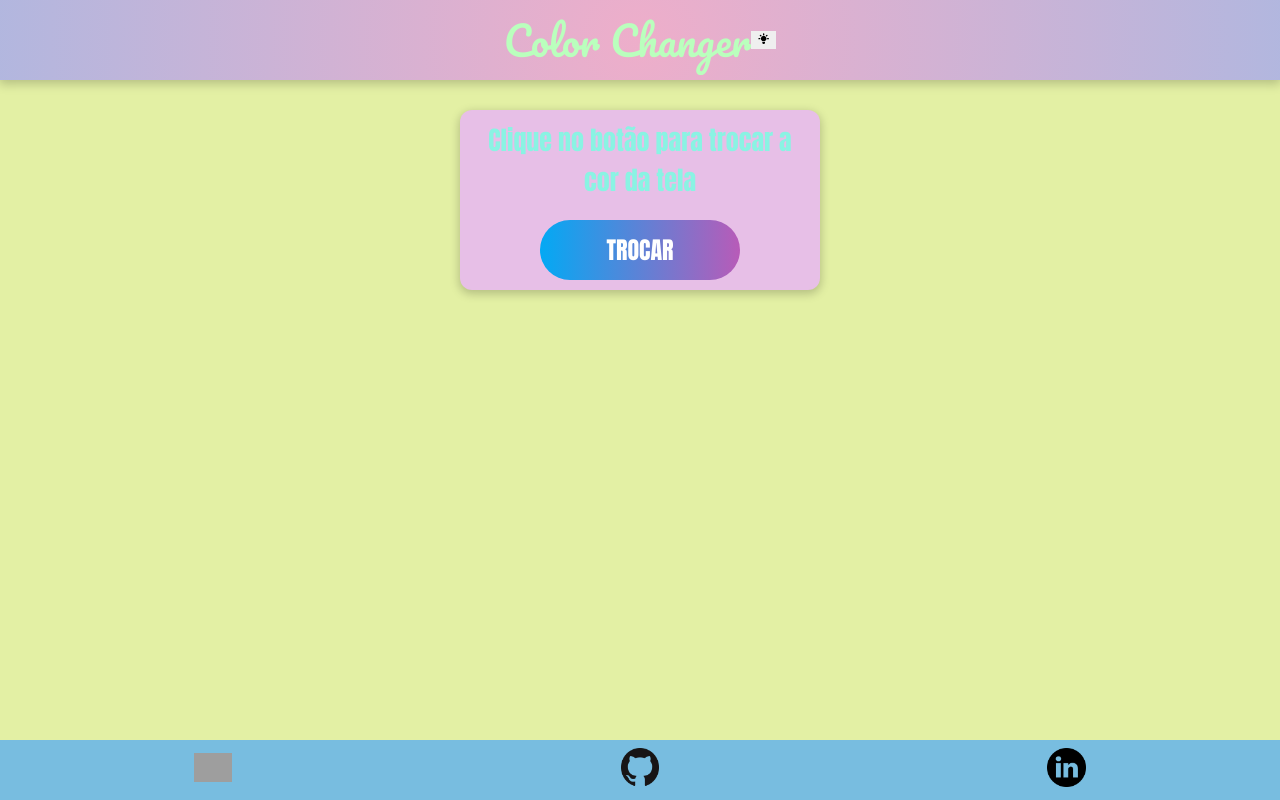
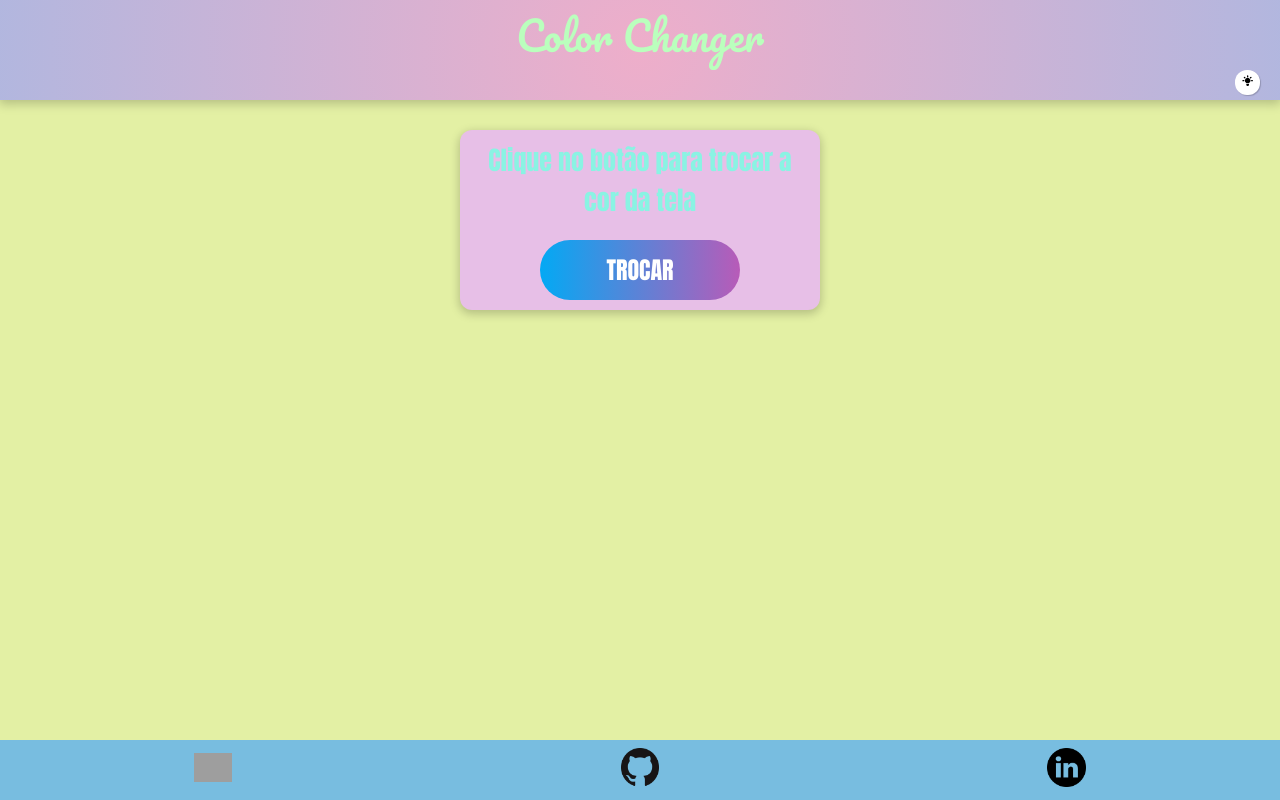
Before and after one commit to oisol/ColorChanger-React, a React (Create React App) app: page / in a window 1280 px wide. Built offline with nearby package versions, Linux system fonts and the light colour scheme; no server answers; grey boxes are pictures that could not be loaded.

Commit message:
night mode layout

```diff
--- a/src/components/Header.js
+++ b/src/components/Header.js
@@ -33,13 +33,16 @@ function Header() {
 
     return (
         <header className="header">
-            <h1 className="header--title">
-                Color Changer
-            </h1>
-            <button className='header--nightmode' onClick={nightMode}>
-                <HiLightBulb />
-            </button>
-
+            <div>
+                <h1 className="header--title">
+                    Color Changer
+                </h1>
+            </div>
+            <div className='header--nightmode'>
+                <button className='button--nightmode' onClick={nightMode}>
+                    <HiLightBulb />
+                </button>
+            </div>
         </header>
     )
 }
--- a/src/index.css
+++ b/src/index.css
@@ -12,11 +12,9 @@ body {
 }
 
 .header {
-  display: flex;
   align-items: center;
-  justify-content: center;
   flex-direction: row;
-  height: 80px;
+  height: 100px;
   background: radial-gradient(circle, rgba(238,174,202,1) 0%, rgba(148,187,233,1) 150%);
   box-shadow: 0px 3px 10px 1px #00000035;
 }
@@ -31,8 +29,25 @@ body {
   cursor: default;
 }
 
+.button--nightmode {
+  border: 0px;
+  width: 25px;
+  height: 25px;
+  cursor: pointer;
+  border-radius: 12px;
+  background-color: #ffffff;
+  box-shadow: 1px 1px 1px 0px #00000030;
+}
+
+.button--nightmode:hover {
+  background-color: #00000085;
+  color: #fff;
+}
+
 .header--nightmode {
-  border: 0px;
+  display: flex;
+  justify-content: flex-end;
+  margin-right: 20px;
 }
 
 /**** Main ****/
```
